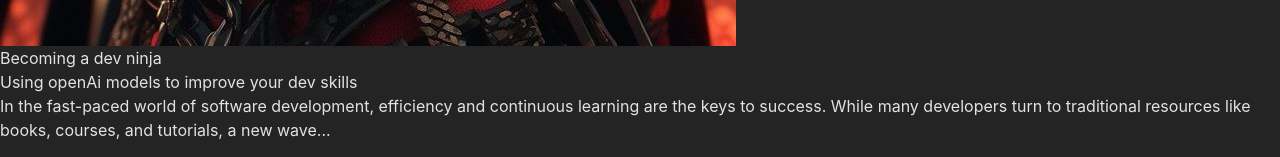
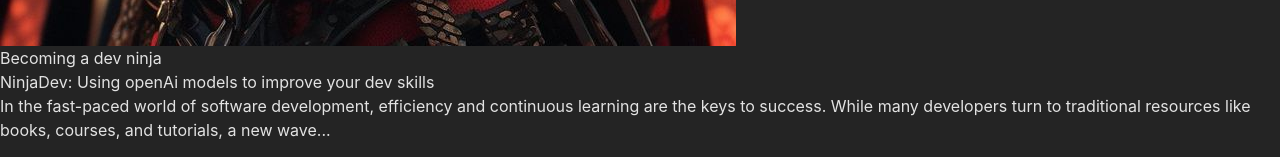
Before and after one commit to lucasdpassos/personal-website, a React (Vite) app: page / in a window 1280 px wide. Shown: the part 2002-2159 px from the top of the page. Built offline with nearby package versions, Linux system fonts and the light colour scheme.

Commit message:
changed article card title

```diff
--- a/src/pages/Home.jsx
+++ b/src/pages/Home.jsx
@@ -109,7 +109,7 @@
 
           imageUrl={articlePic}
           title="Becoming a dev ninja"
-          description="Using openAi models to improve your dev skills"
+          description="NinjaDev: Using openAi models to improve your dev skills"
           text="In the fast-paced world of software development, efficiency and continuous learning are the keys to success. While many developers turn to traditional resources like books, courses, and tutorials, a new wave..."
         />
       </div>
```
